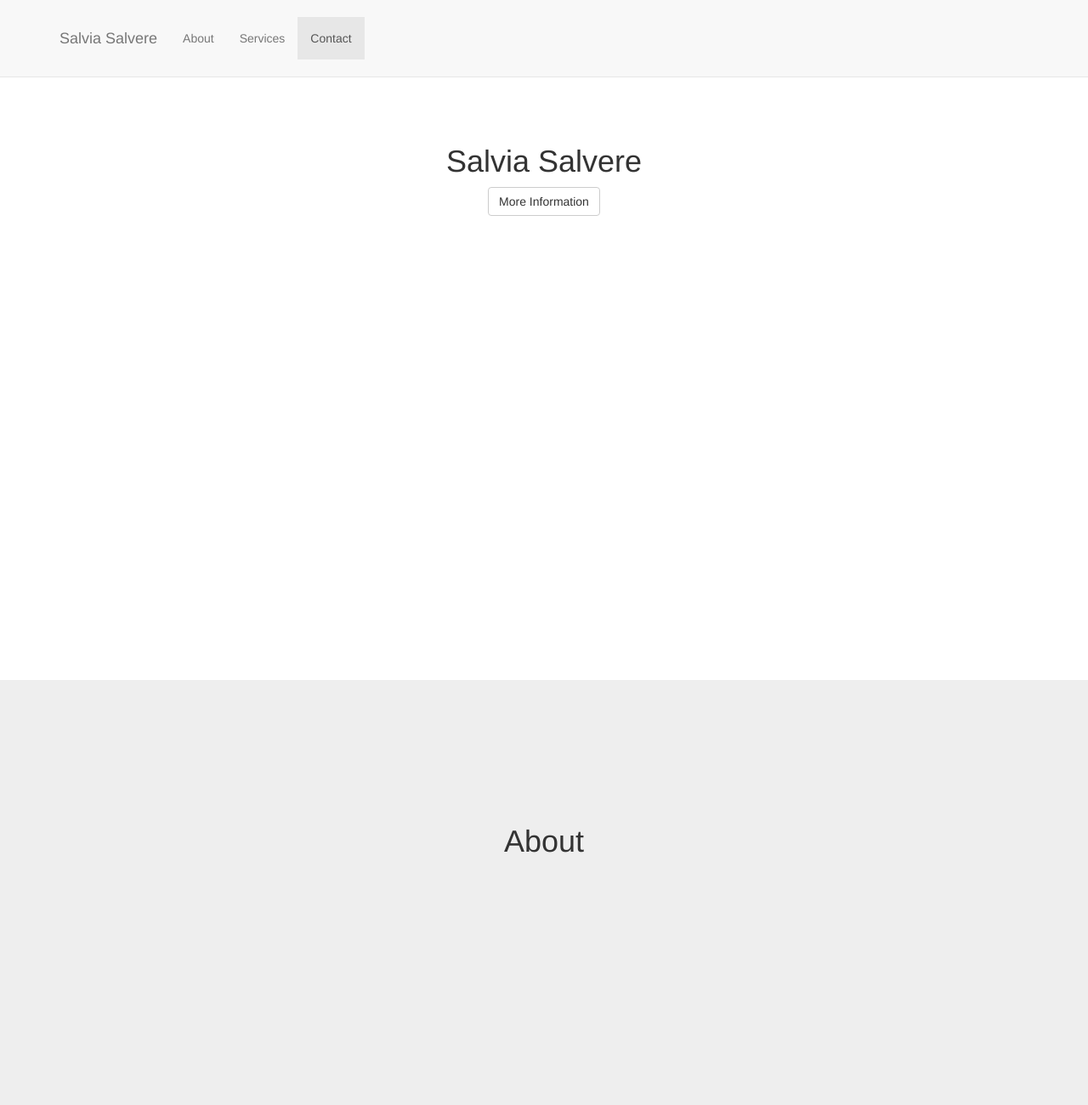
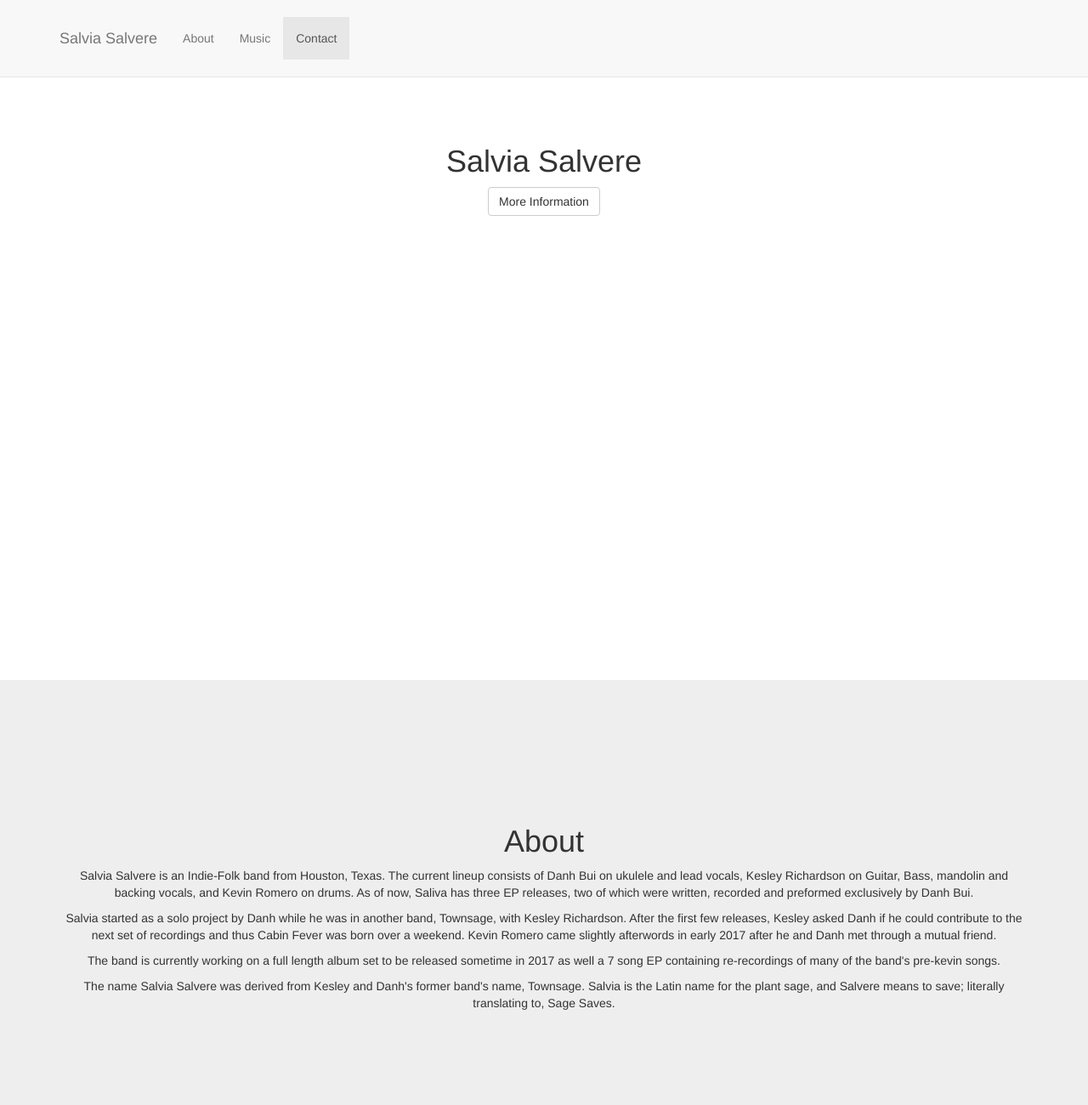
Before and after one commit to xylafur/SalviaSalvereSite, a website: page index.html in a window 1280 px wide. Shown: the top 1300 px of the page at 85% size. Drawn offline with Linux system fonts and the light colour scheme.

Commit message:
dont wanna work on this right now

```diff
--- a/index.html
+++ b/index.html
@@ -55,7 +55,7 @@
                         <a class="page-scroll" href="#about">About</a>
                     </li>
                     <li>
-                        <a class="page-scroll" href="#services">Services</a>
+                        <a class="page-scroll" href="#services">Music</a>
                     </li>
                     <li>
                         <a class="page-scroll" href="#contact">Contact</a>
@@ -87,6 +87,20 @@
             <div class="row">
                 <div class="col-lg-12">
                     <h1>About</h1>
+                    <p>
+                    Salvia Salvere is an Indie-Folk band from Houston, Texas. The current lineup consists of Danh Bui on ukulele and lead vocals, Kesley Richardson on Guitar, Bass, mandolin and backing vocals, and Kevin Romero on drums. As of now, Saliva has three EP releases, two of which were written, recorded and preformed exclusively by Danh Bui.
+                    </p>
+                    <p>
+Salvia started as a solo project by Danh while he was in another band, Townsage, with Kesley Richardson. After the first few releases, Kesley asked Danh if he could contribute to the next set of recordings and thus Cabin Fever was born over a weekend. Kevin Romero came slightly afterwords in early 2017 after he and Danh met through a mutual friend.
+                    </p>
+                    <p>
+The band is currently working on a full length album set to be released sometime
+in 2017 as well a 7 song EP containing re-recordings of many of the band's
+pre-kevin songs.
+                    </p>
+                    <p>
+The name Salvia Salvere was derived from Kesley and Danh's former band's name, Townsage. Salvia is the Latin name for the plant sage, and Salvere means to save; literally translating to, Sage Saves.
+                    </p>
                 </div>
             </div>
         </div>
```
Also changed, not shown: 1 other file.
